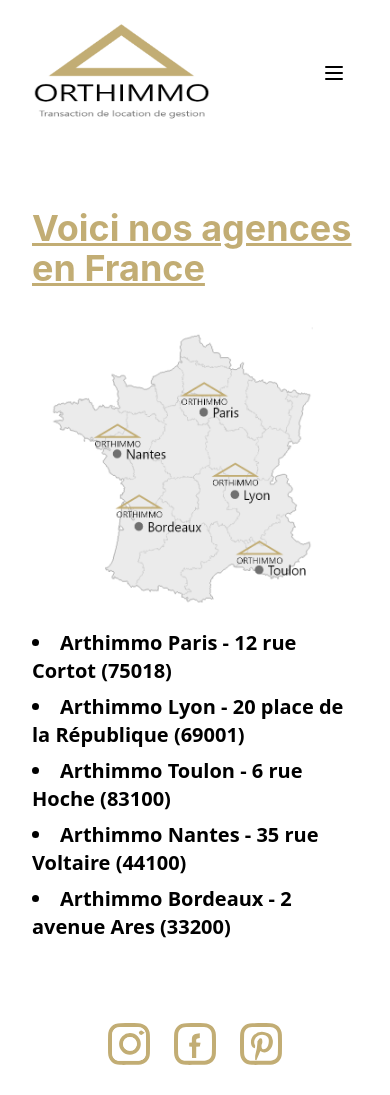
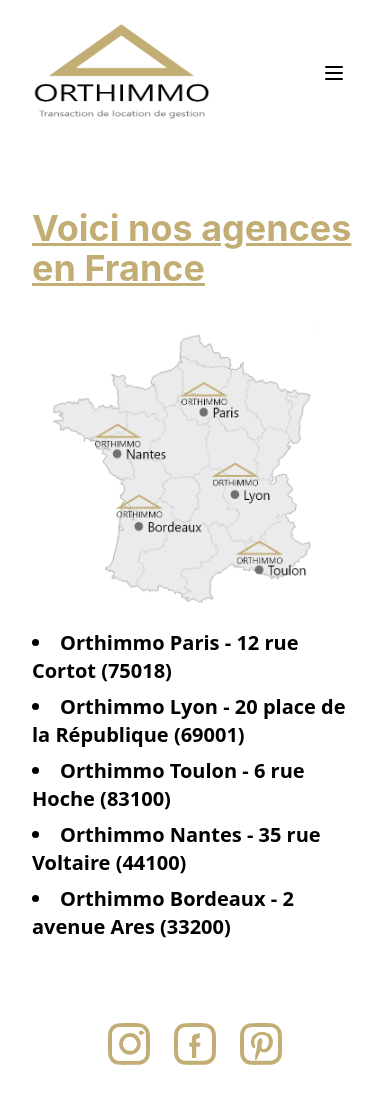
Before and after one commit to Sushib08/immobilier, a Next.js app: page /agences in a window 390 px wide. Built offline with nearby package versions, Linux system fonts and the light colour scheme.

Commit message:
feat(TD- immobilier):

```diff
--- a/pages/agences.tsx
+++ b/pages/agences.tsx
@@ -34,33 +34,33 @@ const Home: NextPage = () => {
             <Link href="#" passHref>
               <a>
                 <li className=" mb-2 hover:text-[#707070]">
-                  Arthimmo Paris - 12 rue Cortot (75018)
+                  Orthimmo Paris - 12 rue Cortot (75018)
                 </li>
               </a>
             </Link>
             <Link href="#" passHref>
               <a>
                 <li className=" mb-2 hover:text-[#707070]">
-                  Arthimmo Lyon - 20 place de la République (69001)
+                Orthimmo Lyon - 20 place de la République (69001)
                 </li>
               </a>
             </Link>
             <Link href="#" passHref>
               <a>
-                <li className=" mb-2 hover:text-[#707070]">Arthimmo Toulon - 6 rue Hoche (83100)</li>
+                <li className=" mb-2 hover:text-[#707070]">Orthimmo Toulon - 6 rue Hoche (83100)</li>
               </a>
             </Link>
             <Link href="#" passHref>
               <a>
                 <li className=" mb-2 hover:text-[#707070]">
-                  Arthimmo Nantes - 35 rue Voltaire (44100)
+                  Orthimmo Nantes - 35 rue Voltaire (44100)
                 </li>
               </a>
             </Link>
             <Link href="#" passHref>
               <a>
                 <li className=" mb-2 hover:text-[#707070]">
-                  Arthimmo Bordeaux - 2 avenue Ares (33200)
+                Orthimmo Bordeaux - 2 avenue Ares (33200)
                 </li>
               </a>
             </Link>
```
